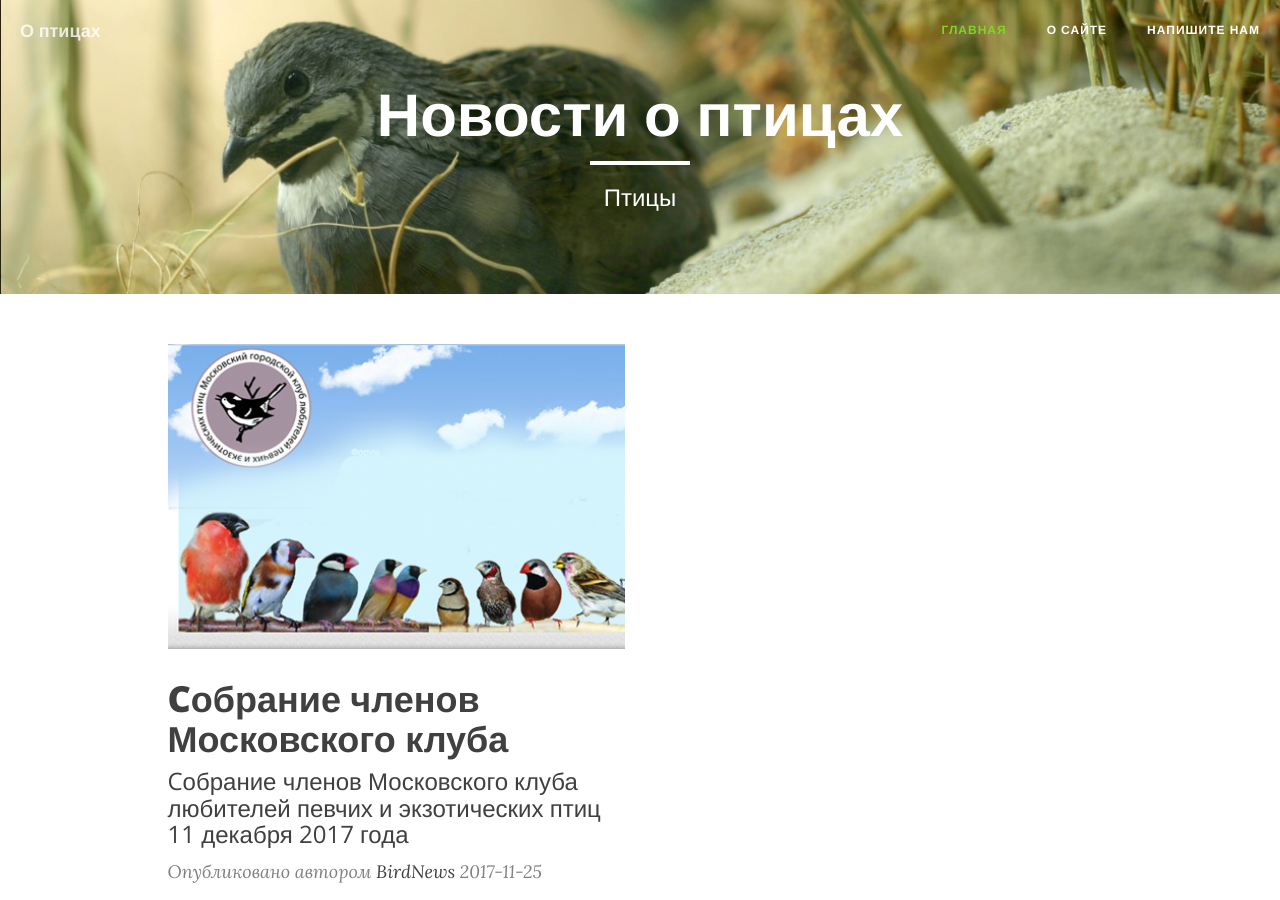
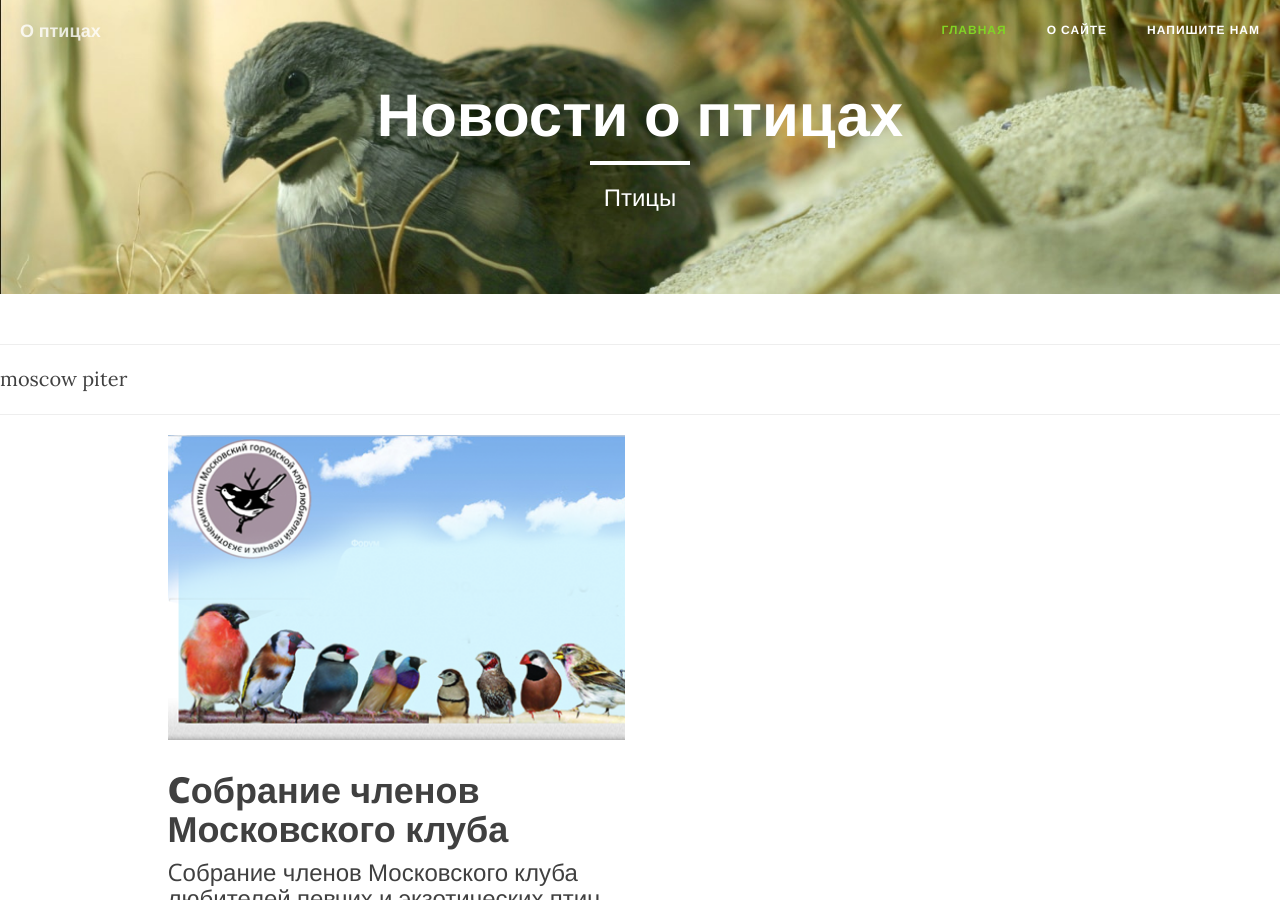
Before and after one commit to nocch/birdnews.lndg.ru, a Jekyll site: the page built from index.html, in a window 1280 px wide and 900 px high. Built offline with Jekyll 4.4.1, drawn with Linux system fonts in a browser that asks for light colours; nearby versions of some CDN libraries; the list of posts is cut into pages by our own code.

Commit message:
Воткнул ссылки

```diff
--- a/index.html
+++ b/index.html
@@ -7,6 +7,15 @@ coverImg: "home-bg.jpg"
 
 
 ---
+<hr>
+{% for p in site.pages %}
+  {% if p.url contains '/tags/' %}
+    <a href="{{p.url}}">{{p.name | remove: '.html'}}</a>
+  {% endif %}
+{% endfor %}
+<hr>
+
+
 
     <!-- Main Content -->
     <div class="container">
```
Also changed, not shown: _layouts/tags_list.html (+9 -8 lines).
